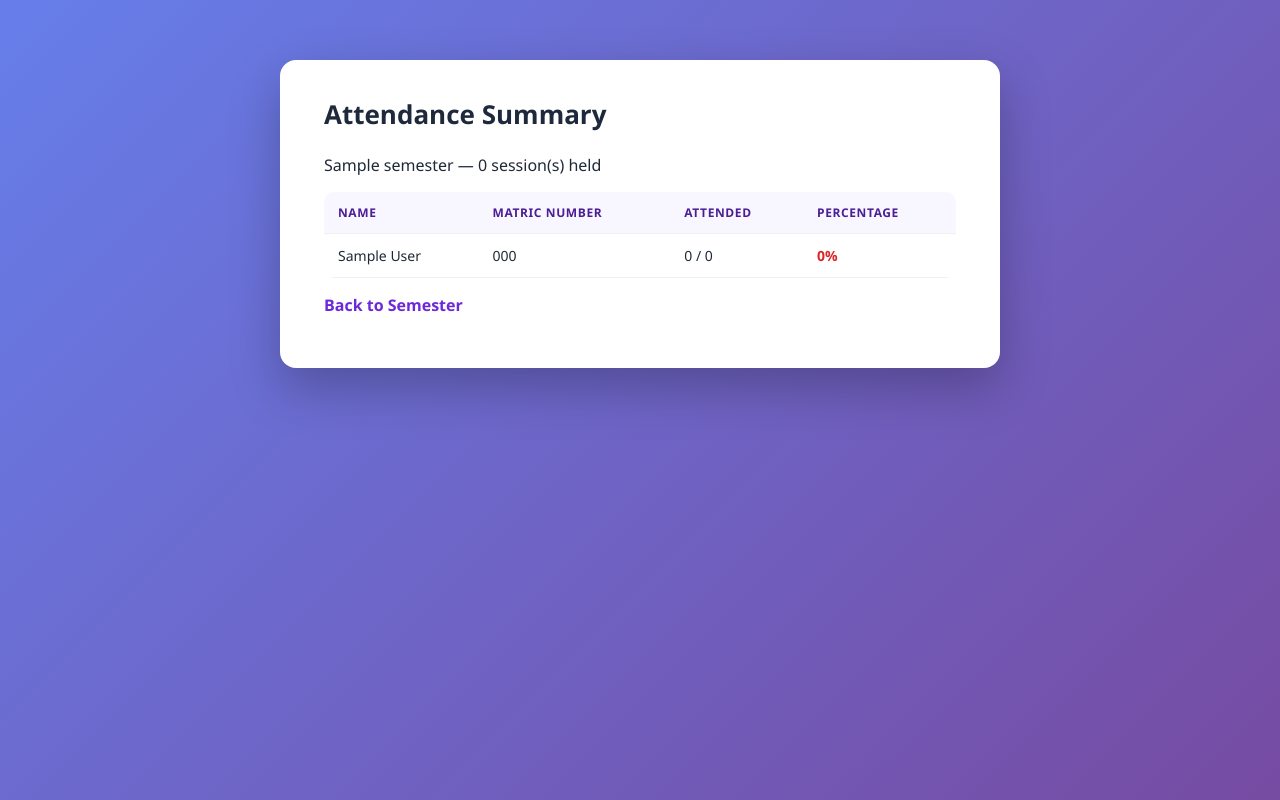
After one commit to blessedokunato/attendance-system, a Flask app: page /semester/1/summary in a window 1280 px wide. The commit adds this page. Run offline with Flask 3, Linux system fonts and the light colour scheme; the visitor is signed in with stand-in values (Sample User, id 1); tables that the repository leaves empty hold one stand-in row (values such as "Sample post").

Commit message:
Add semester-wide attendance summary

```diff
--- a/app.py
+++ b/app.py
@@ -348,6 +348,41 @@ def export_session_csv(session_id):
         mimetype='text/csv',
         headers={'Content-Disposition': f'attachment; filename="{filename}"'}
     )
+
+@app.route('/semester/<int:semester_id>/summary')
+def semester_summary(semester_id):
+    if 'teacher_id' not in session:
+        return redirect(url_for('login'))
+
+    semester = Semester.query.get_or_404(semester_id)
+    if semester.teacher_id != session['teacher_id']:
+        return "Not authorized", 403
+
+    students = Student.query.filter_by(semester_id=semester.id).all()
+    sessions = AttendanceSession.query.filter_by(semester_id=semester.id).all()
+    total_sessions = len(sessions)
+
+    summary = []
+    for student in students:
+        attended = AttendanceRecord.query.filter_by(student_id=student.id) \
+            .join(AttendanceSession) \
+            .filter(AttendanceSession.semester_id == semester.id) \
+            .count()
+
+        percentage = round((attended / total_sessions) * 100, 1) if total_sessions > 0 else 0
+
+        summary.append({
+            'name': student.name,
+            'matric_number': student.matric_number,
+            'attended': attended,
+            'total': total_sessions,
+            'percentage': percentage
+        })
+
+    # Sort by percentage, lowest first — makes it easy to spot at-risk students
+    summary.sort(key=lambda s: s['percentage'])
+
+    return render_template('semester_summary.html', semester=semester, summary=summary, total_sessions=total_sessions)
 # ---------- RUN ----------
 
 if __name__ == '__main__':
--- /dev/null
+++ b/templates/semester_summary.html
@@ -0,0 +1,44 @@
+<!DOCTYPE html>
+<html>
+<head>
+    <title>Attendance Summary - {{ semester.name }}</title>
+    <link rel="stylesheet" href="{{ url_for('static', filename='style.css') }}">
+</head>
+<body>
+    <div class="container">
+        <h2>Attendance Summary</h2>
+        <p>{{ semester.name }} — {{ total_sessions }} session(s) held</p>
+
+        {% if summary %}
+            <table>
+                <tr>
+                    <th>Name</th>
+                    <th>Matric Number</th>
+                    <th>Attended</th>
+                    <th>Percentage</th>
+                </tr>
+                {% for s in summary %}
+                <tr>
+                    <td>{{ s.name }}</td>
+                    <td>{{ s.matric_number }}</td>
+                    <td>{{ s.attended }} / {{ s.total }}</td>
+                    <td>
+                        {% if s.percentage < 50 %}
+                            <span style="color:#dc2626; font-weight:700;">{{ s.percentage }}%</span>
+                        {% elif s.percentage < 75 %}
+                            <span style="color:#d97706; font-weight:700;">{{ s.percentage }}%</span>
+                        {% else %}
+                            <span style="color:#16a34a; font-weight:700;">{{ s.percentage }}%</span>
+                        {% endif %}
+                    </td>
+                </tr>
+                {% endfor %}
+            </table>
+        {% else %}
+            <p>No students registered yet.</p>
+        {% endif %}
+
+        <p><a href="{{ url_for('view_semester', semester_id=semester.id) }}">Back to Semester</a></p>
+    </div>
+</body>
+</html>
--- a/templates/view_semester.html
+++ b/templates/view_semester.html
@@ -11,6 +11,7 @@
         <div class="nav-links">
             <p><a href="{{ url_for('add_student', semester_id=semester.id) }}">+ Add Student</a></p>
             <p><a href="{{ url_for('create_session', semester_id=semester.id) }}">+ Start Attendance Session</a></p>
+            <p><a href="{{ url_for('semester_summary', semester_id=semester.id) }}"> Attendance Summary</a></p>
             <p><a href="{{ url_for('dashboard') }}">Back to Dashboard</a></p>
         </div>
 
```
